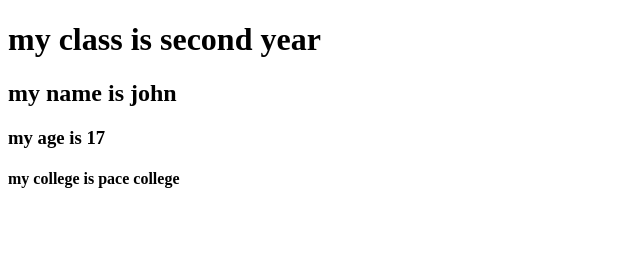
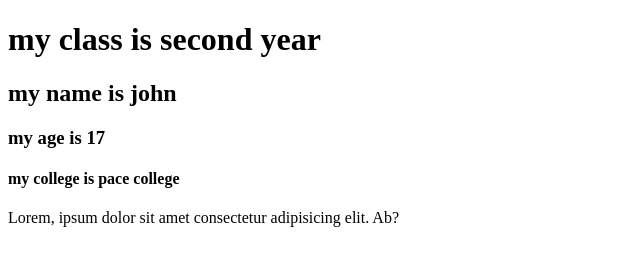
Before and after one commit to musabbinmuavia-dotcom/practicle4, a plain HTML site: page index.html in a window 1280 px wide. Shown: the whole page, without its empty margins (0-640 px from the left). Drawn offline with Linux system fonts and the light colour scheme.

Commit message:
my website all set

```diff
--- a/index.html
+++ b/index.html
@@ -11,6 +11,7 @@
 <h2>my name is john</h2>
 <h3>my age is 17</h3>
 <h4>my college is pace college</h4>
+<p>Lorem, ipsum dolor sit amet consectetur adipisicing elit. Ab?</p>
 
 
 </body>
```
